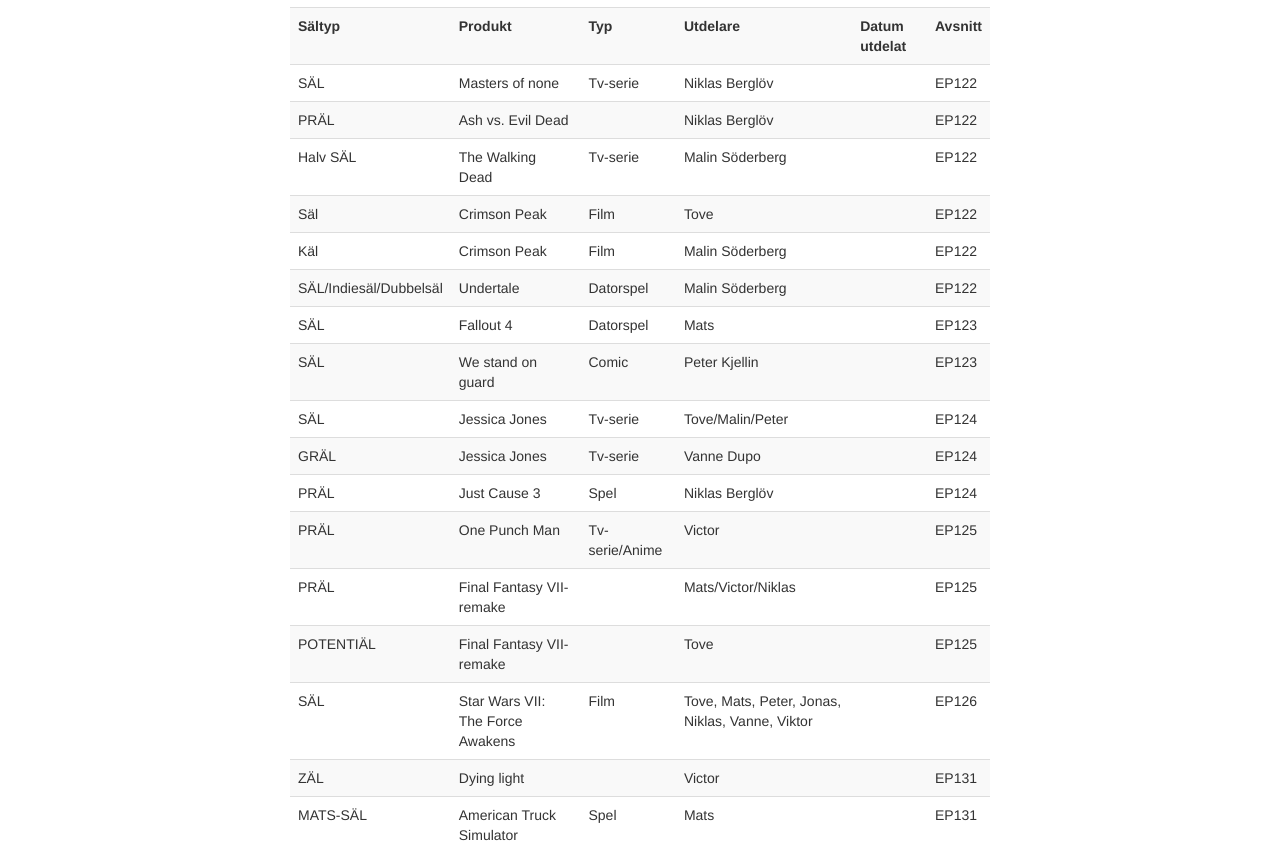
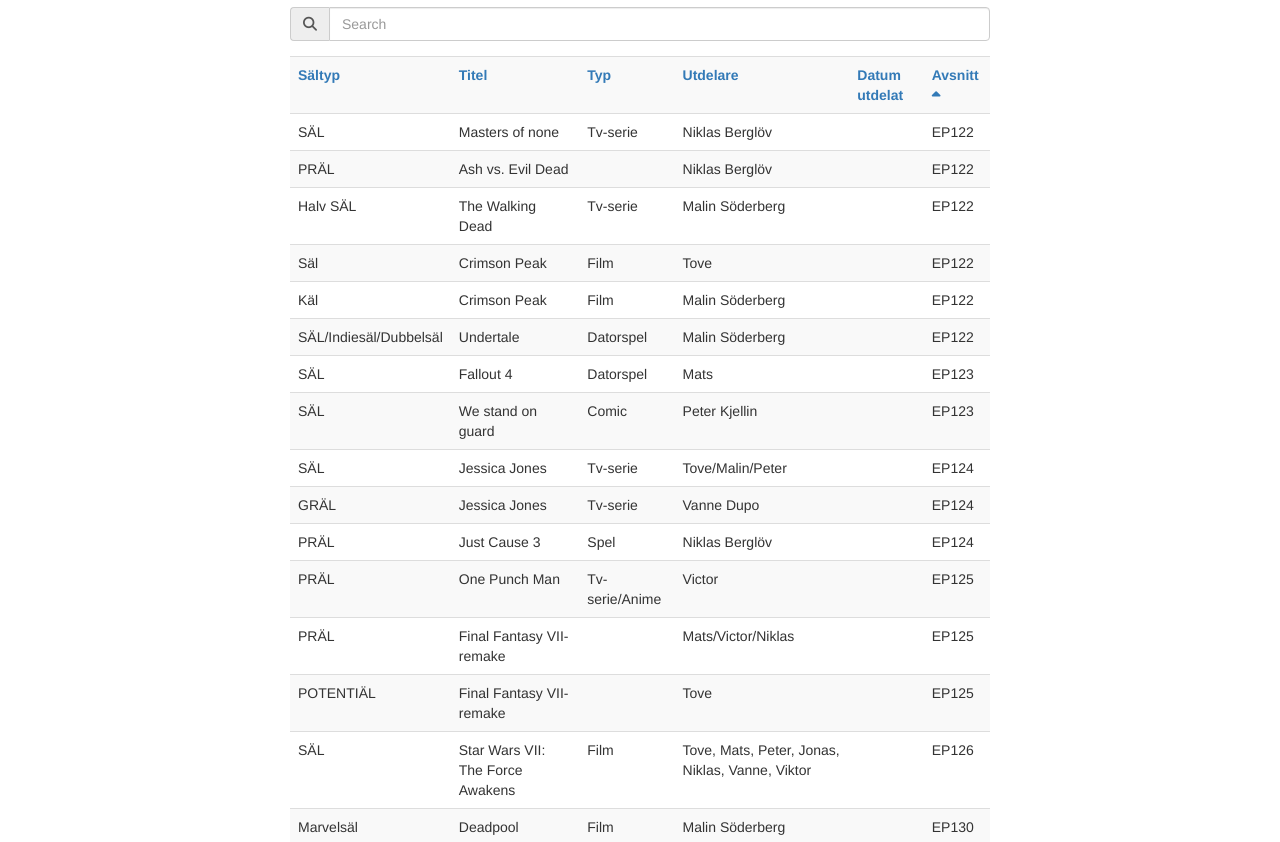
Before and after one commit to dasBostoN/sealsofnordigt, a website: page app/index.html in a window 1280 px wide. Shown: the part 206-1048 px from the top of the page. Drawn offline with nearby package versions, Linux system fonts and the light colour scheme; some packages are replaced by stand-ins of ours; files that its build step writes are made by us from their sources; a script that the page names is missing.

Commit message:
Added search and filter functions to table

```diff
--- a/app/index.html
+++ b/app/index.html
@@ -13,6 +13,7 @@
     <!-- endbuild -->
     <!-- build:css(.tmp) styles/main.css -->
     <link rel="stylesheet" href="styles/main.css">
+    <script src="https://use.fontawesome.com/1c51ff6158.js"></script>
     <!-- endbuild -->
   </head>
   <body ng-app="sealsofnordigtApp">
--- a/app/scripts/controllers/main.js
+++ b/app/scripts/controllers/main.js
@@ -10,6 +10,10 @@
 angular.module('sealsofnordigtApp')
   .controller('MainCtrl', function ($scope, $http) {
 
+  	$scope.sortType     = 'episode'; // set the default sort type
+  	$scope.sortReverse  = true;  // set the default sort order
+  	$scope.search   	= '';     // set the default search/filter term
+
     // Add seals to scope
     $http.get('data/seals_auto.json')
        .then(function(res){
--- a/app/views/main.html
+++ b/app/views/main.html
@@ -1,40 +1,74 @@
+<div ng-controller="MainCtrl">
+
 <h1>Den stora sällistan</h1>
 
+<form>
+  <div class="form-group">
+    <div class="input-group">
+      <div class="input-group-addon"><i class="fa fa-search"></i></div>
 
+      <input type="text" class="form-control" placeholder="Search" ng-model="search">
+
+    </div>
+  </div>
+</form>
 
 <div class="table-responsive">
   <table class="table table-striped">
 
     <tr>
-      <th>Sältyp</th>
-      <th>Produkt</th>
-      <th>Typ</th>
-      <th>Utdelare</th>
-      <th>Datum utdelat</th>
-      <th>Avsnitt</th>
+      <th>
+        <a href="#/" ng-click="sortType = 'seal'; sortReverse = !sortReverse">
+          Sältyp
+          <span ng-show="sortType == 'seal' && !sortReverse" class="fa fa-caret-down"></span>
+          <span ng-show="sortType == 'seal' && sortReverse" class="fa fa-caret-up"></span>
+        </a>
+      </th>
+      <th>
+        <a href="#/" ng-click="sortType = 'titel'; sortReverse = !sortReverse">
+          Titel
+          <span ng-show="sortType == 'titel' && !sortReverse" class="fa fa-caret-down"></span>
+          <span ng-show="sortType == 'titel' && sortReverse" class="fa fa-caret-up"></span>
+        </a>
+      </th>
+      <th>
+        <a href="#/" ng-click="sortType = 'type'; sortReverse = !sortReverse">
+          Typ
+          <span ng-show="sortType == 'type' && !sortReverse" class="fa fa-caret-down"></span>
+          <span ng-show="sortType == 'type' && sortReverse" class="fa fa-caret-up"></span>
+        </a>
+      </th>
+      <th>
+        <a href="#/" ng-click="sortType = 'publisher'; sortReverse = !sortReverse">
+          Utdelare
+          <span ng-show="sortType == 'publisher' && !sortReverse" class="fa fa-caret-down"></span>
+          <span ng-show="sortType == 'publisher' && sortReverse" class="fa fa-caret-up"></span>
+        </a>
+      </th>
+      <th>
+        <a href="#/" ng-click="sortType = 'date'; sortReverse = !sortReverse">
+          Datum utdelat
+          <span ng-show="sortType == 'date' && !sortReverse" class="fa fa-caret-down"></span>
+          <span ng-show="sortType == 'date' && sortReverse" class="fa fa-caret-up"></span>
+        </a>
+      </th>
+      <th>
+        <a href="#/" ng-click="sortType = 'episode'; sortReverse = !sortReverse">
+          Avsnitt
+          <span ng-show="sortType == 'episode' && !sortReverse" class="fa fa-caret-down"></span>
+          <span ng-show="sortType == 'episode' && sortReverse" class="fa fa-caret-up"></span>
+        </a>
+      </th>
     </tr>
 
-    <tr ng-repeat="seal in seals">
-      <td>
-        {{seal.seal}}
-      </td>
+    <tr ng-repeat="seal in seals | orderBy:sortType:sortRevers | filter:search">
+      <td>{{seal.seal}}</td>
       <td>{{seal.titel}}</td>
       <td>{{seal.type}}</td>
       <td>{{seal.publisher}}</td>
       <td>{{seal.date}}</td>
       <td>{{seal.episode}}</td>
     </tr>
-
-    <!--<tr ng-repeat="seal in seals">
-      <td>
-        <span ng-repeat="s in seal.seals">{{s.name}}, </span>
-      </td>
-      <td>{{seal.item}}</td>
-      <td>
-        <span ng-repeat="d in seal.dispensers">{{d.name}}</span>
-      </td>
-      <td>{{seal.date}}</td>
-      <td>EP{{seal.episode}}</td>
-    </tr>-->
   </table>
 </div>
+</div>
```
